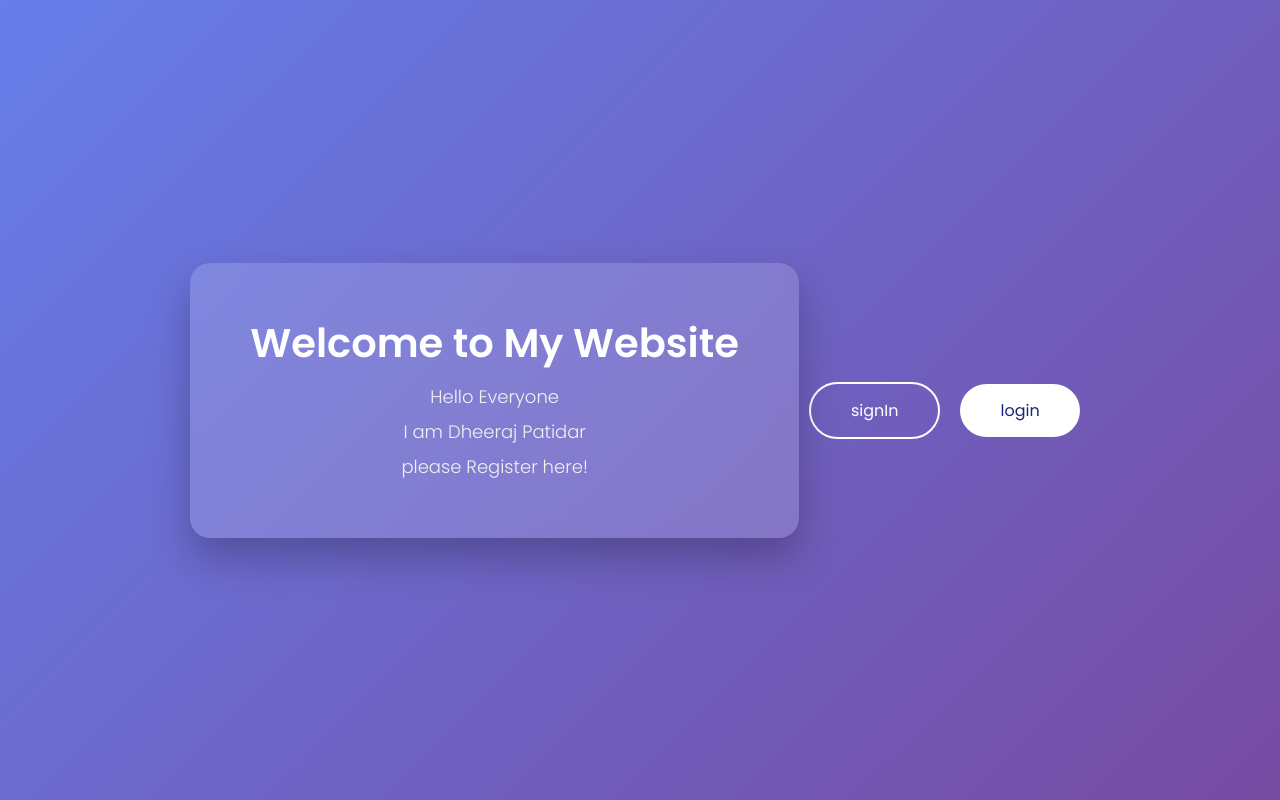
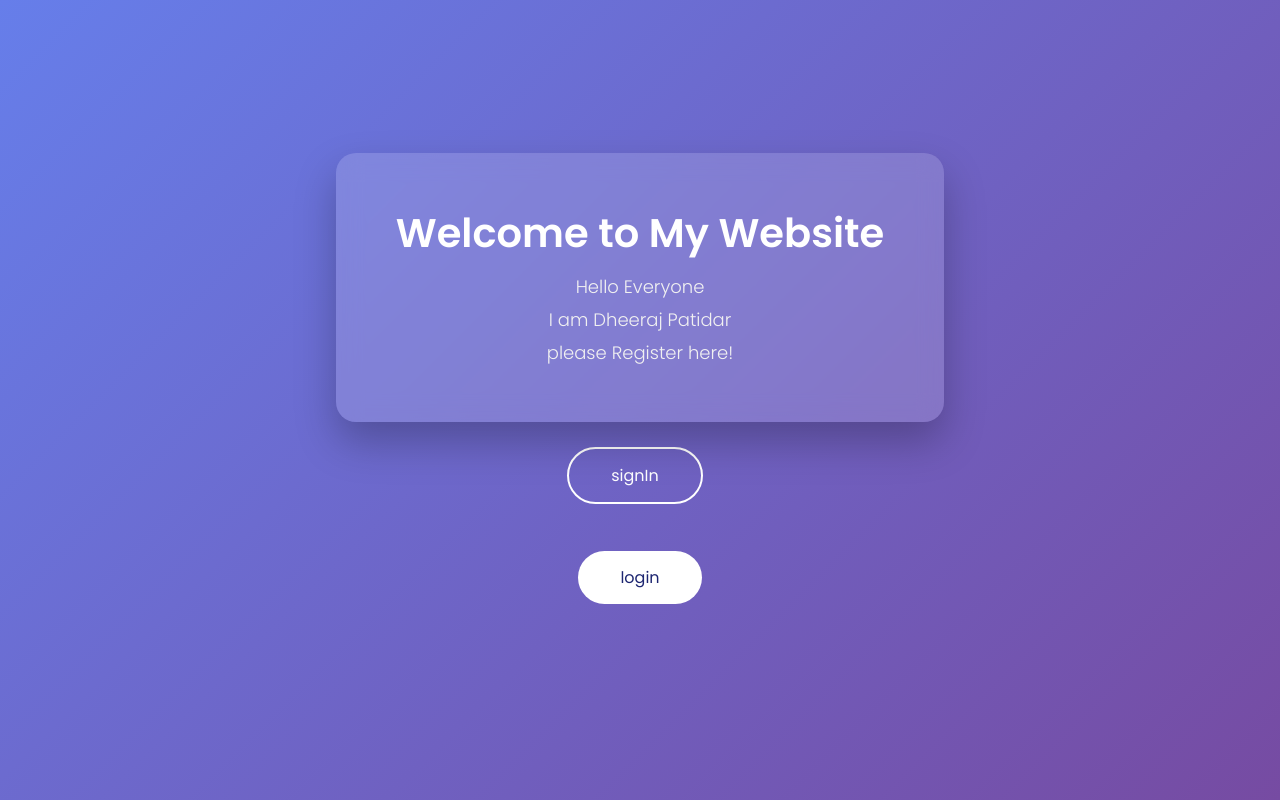
Before and after one commit to dheerajpatidar2360/cdgi-3-web-dev-2025, a plain HTML site: page index.html in a window 1280 px wide. Drawn offline with Linux system fonts and the light colour scheme.

Commit message:
change
change in style.css

```diff
--- a/style.css
+++ b/style.css
@@ -1,4 +1,3 @@
-/* Google Font */
 @import url('https://fonts.googleapis.com/css2?family=Poppins:wght@300;400;600&display=swap');
 
 * {
@@ -8,15 +7,18 @@
     font-family: 'Poppins', sans-serif;
 }
 
-/* Animated background */
+/* Background */
 body {
     min-height: 100vh;
-    display: flex;
-    justify-content: center;
-    align-items: center;
     background: linear-gradient(-45deg, #1d2671, #c33764, #283c86, #45a247);
     background-size: 400% 400%;
     animation: gradientBG 10s ease infinite;
+
+    /* layout */
+    display: flex;
+    flex-direction: column;
+    justify-content: center;
+    align-items: center;
 }
 
 @keyframes gradientBG {
@@ -25,7 +27,7 @@ body {
     100% { background-position: 0% 50%; }
 }
 
-/* Main card */
+/* Main div */
 .header {
     background: rgba(255, 255, 255, 0.15);
     backdrop-filter: blur(12px);
@@ -36,6 +38,7 @@ body {
     animation: fadeIn 1.5s ease;
 }
 
+/* Animation */
 @keyframes fadeIn {
     from {
         opacity: 0;
@@ -47,7 +50,7 @@ body {
     }
 }
 
-/* Text styles */
+/* Text */
 .header h1 {
     font-size: 40px;
     color: #ffffff;
@@ -58,27 +61,26 @@ body {
     font-size: 18px;
     font-weight: 300;
     color: #f1f1f1;
-    margin-bottom: 8px;
+    margin-bottom: 6px;
 }
 
-/* Buttons */
+/* Buttons (below div) */
 .btn {
+    margin-top: 25px;
     display: inline-block;
-    margin: 20px 10px 0;
-    padding: 14px 40px;
+    padding: 14px 42px;
     font-size: 16px;
-    font-weight: 500;
     border-radius: 30px;
     text-decoration: none;
-    transition: all 0.4s ease;
-    cursor: pointer;
+    transition: 0.4s ease;
 }
 
-/* Sign In button */
+/* Sign In */
 .btn-ghost {
-    color: #fff;
-    border: 2px solid #fff;
+    color: #ffffff;
+    border: 2px solid #ffffff;
     background: transparent;
+    margin-right: 10px;
 }
 
 .btn-ghost:hover {
@@ -87,11 +89,10 @@ body {
     transform: scale(1.08);
 }
 
-/* Login button */
+/* Login */
 .btn-primary {
     background: #ffffff;
     color: #1d2671;
-    border: none;
 }
 
 .btn-primary:hover {
@@ -100,7 +101,7 @@ body {
     transform: scale(1.08);
 }
 
-/* Responsive */
+/* Mobile responsive */
 @media (max-width: 600px) {
     .header {
         padding: 40px 25px;
@@ -109,7 +110,14 @@ body {
     .header h1 {
         font-size: 30px;
     }
+
+    .btn {
+        display: block;
+        margin: 15px auto 0;
+        width: 200px;
+    }
 }
+
 
 
 /* Reset some default styles */
```
